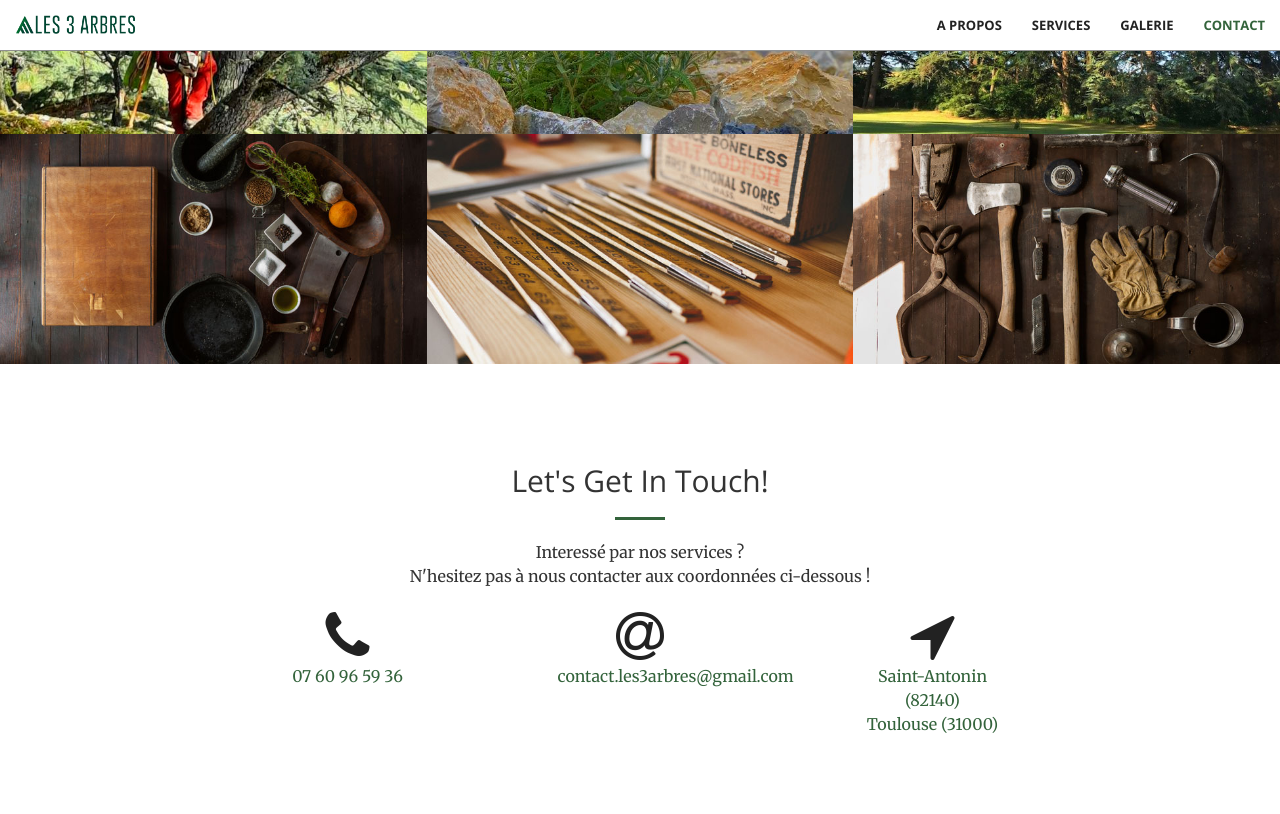
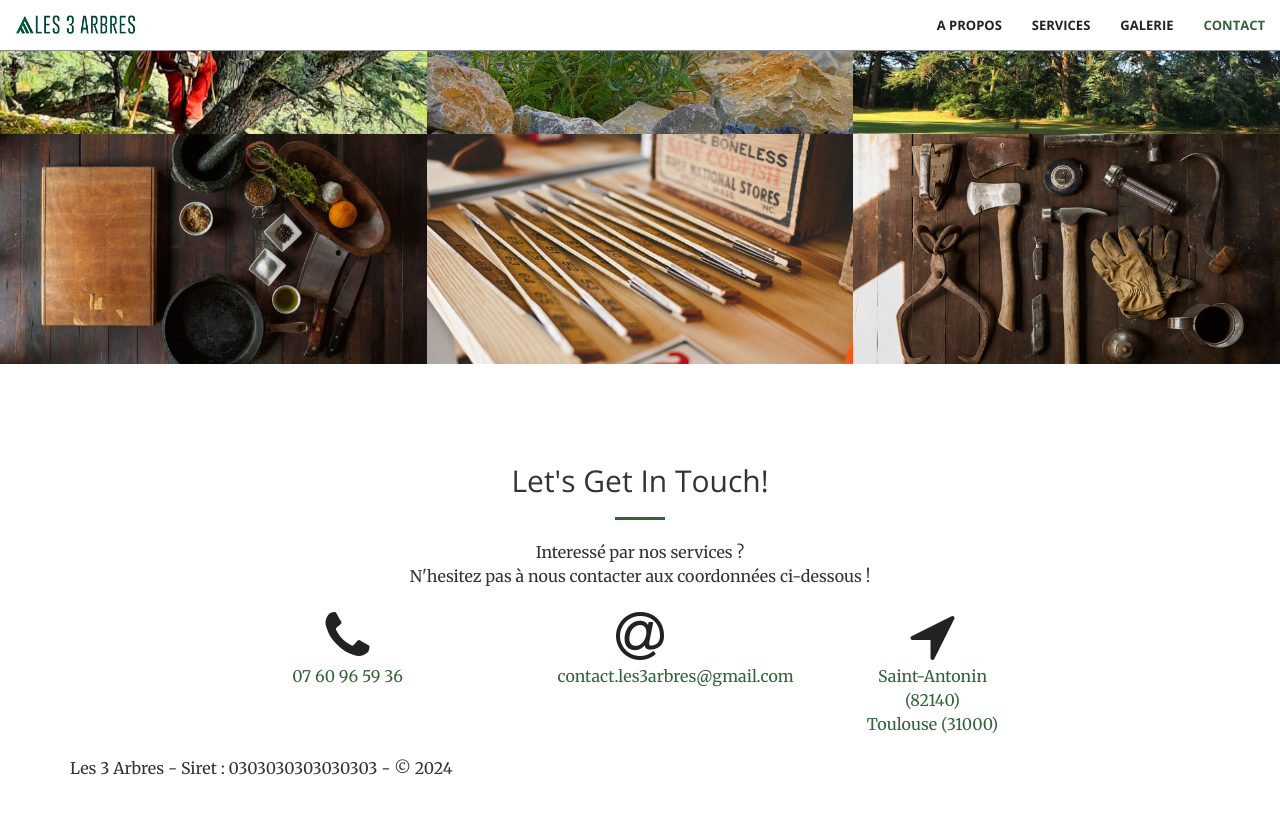
Before and after one commit to 3Abres/3Abres.github.io, a Jekyll site: the page built from index.html, in a window 1280 px wide and 900 px high, scrolled down 1870 px. Shown: the top 814 px of the window. Built offline with Jekyll 4.4.1, drawn with Linux system fonts in a browser that asks for light colours.

Commit message:
Update contact.html

```diff
--- a/_includes/contact.html
+++ b/_includes/contact.html
@@ -26,4 +26,5 @@
         </div>
 
     </div>
+        <p>Les 3 Arbres - Siret : 0303030303030303 - © <script>document.write( new Date().getFullYear() );</script></p>
 </section>
```
